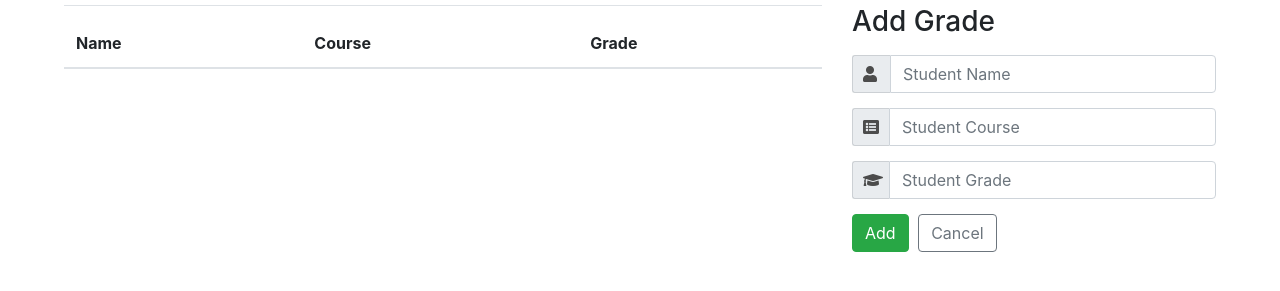
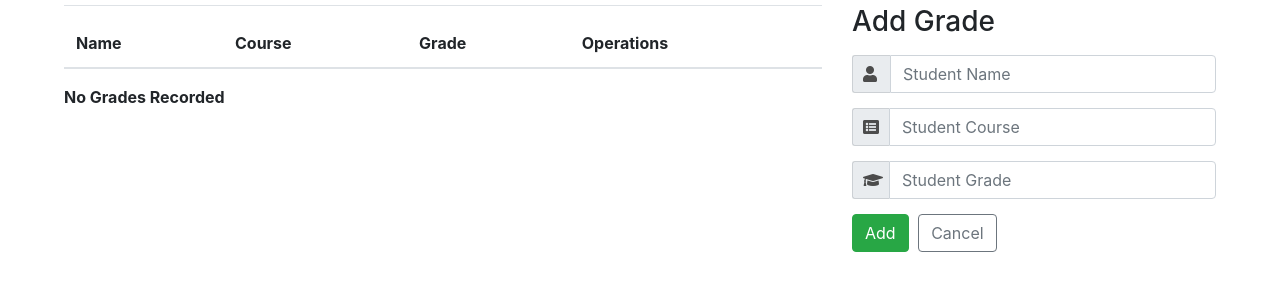
Before and after one commit to steventran815/student-grade-table, a plain HTML site: page index.html in a window 1280 px wide. Shown: the part 123-414 px from the top of the page. Drawn offline with nearby package versions, Linux system fonts and the light colour scheme; no server answers.

Commit message:
Updated HTML for SGT

```diff
--- a/index.html
+++ b/index.html
@@ -29,11 +29,13 @@
                 <th class="tableHeader" scope="col">Name</th>
                 <th class="tableHeader" scope="col">Course</th>
                 <th class="tableHeader" scope="col">Grade</th>
+                <th class="tableHeader" scope="col">Operations</th>
               </tr>
             </thead>
             <tbody id="mainTable">
             </tbody>
           </table>
+          <p class=".d-none"><strong>No Grades Recorded</strong></p>
         </div>
         <div class="col-md-4 col-sm-12">
           <form id="studentGradeForm">
@@ -61,6 +63,7 @@
             <button type="reset" name="cancel" id="cancelButton" class="btn btn-outline-secondary">Cancel</button>
           </form>
         </div>
+        </div>
       </div>
     </main>
   </div>
```
